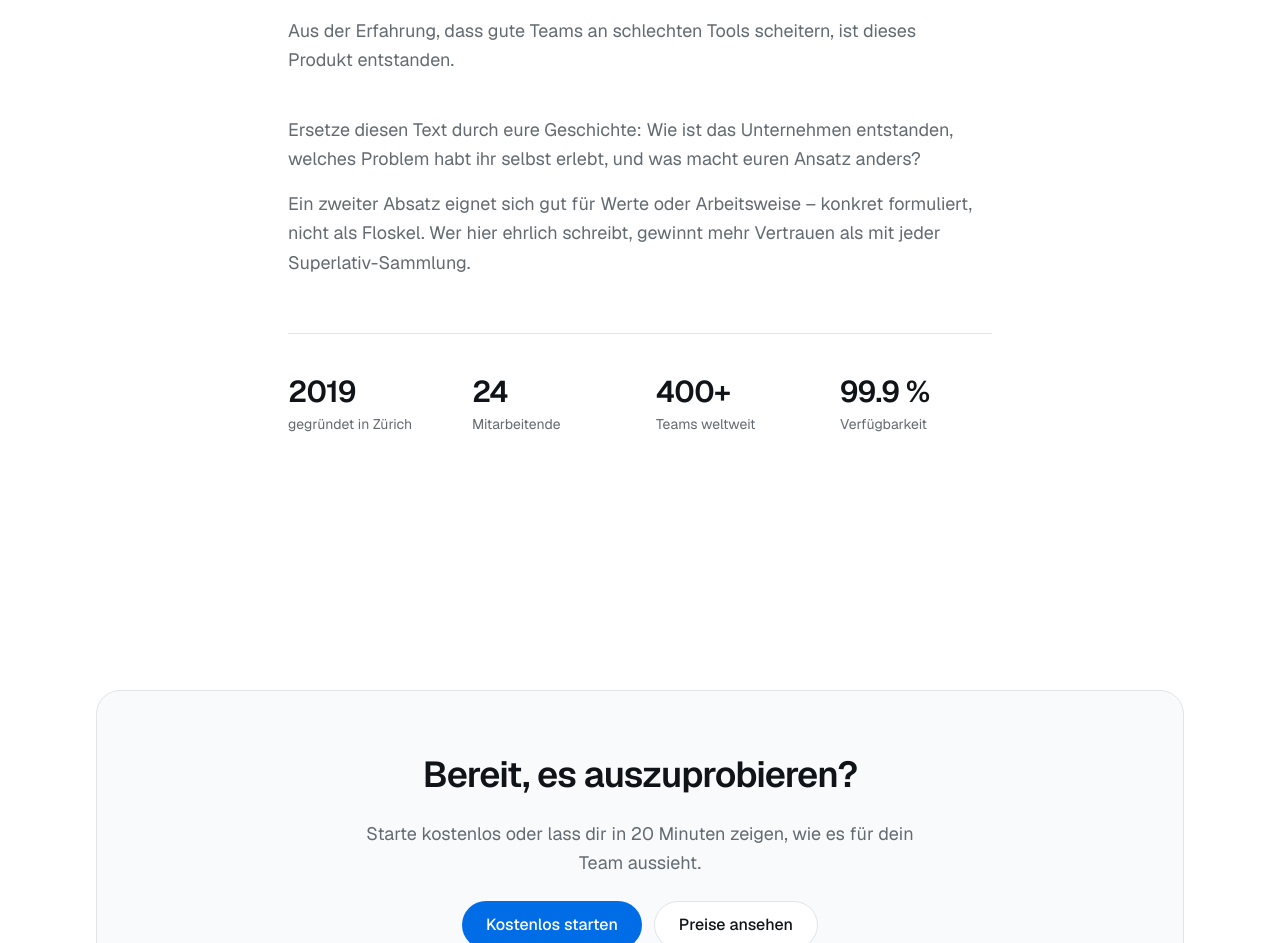
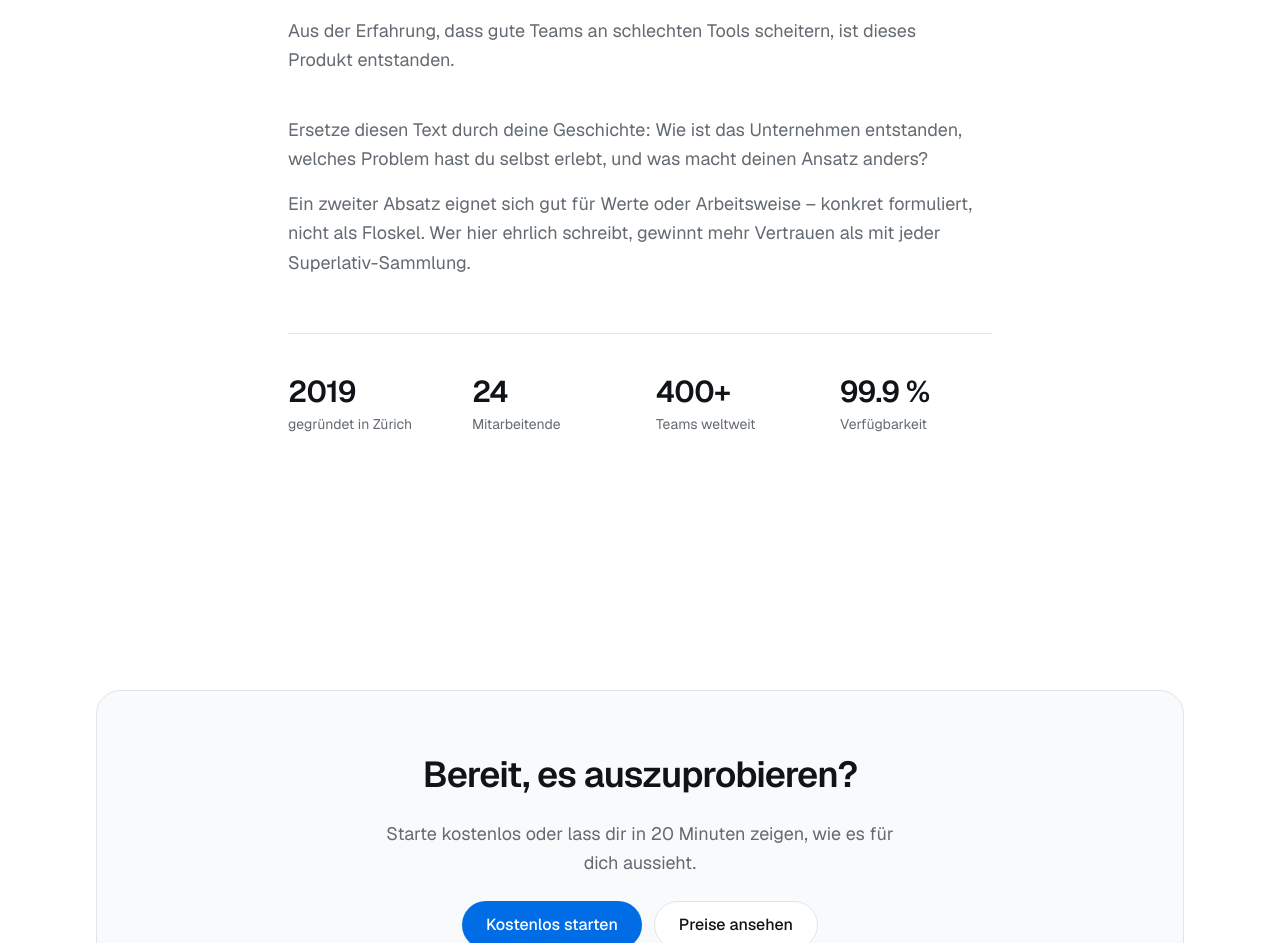
Before and after one commit to mrcldbrnr/marketing-page, a Next.js app: page /ueber-uns in a window 1280 px wide. Shown: the part 309-1252 px from the top of the page. Built offline with nearby package versions, Linux system fonts and the light colour scheme; no server answers.

Commit message:
Ansprache auf du anpassen

```diff
--- a/src/app/datenschutz/page.tsx
+++ b/src/app/datenschutz/page.tsx
@@ -17,7 +17,7 @@ export default function PrivacyPage() {
       <Prose className="mt-8">
         <p className="rounded-xl border border-border bg-surface p-4 text-sm">
           <strong>Platzhalter.</strong> Diese Seite enthält Beispieltext und ist keine
-          Rechtsberatung. Erstelle eine auf eure tatsächliche Datenverarbeitung zugeschnittene
+          Rechtsberatung. Erstelle eine auf deine tatsächliche Datenverarbeitung zugeschnittene
           Erklärung (revDSG, ggf. DSGVO) und lass sie prüfen.
         </p>
 
@@ -35,7 +35,7 @@ export default function PrivacyPage() {
 
         <h2>Zweck und Rechtsgrundlage</h2>
         <p>
-          Ergänze hier, zu welchem Zweck ihr die Daten bearbeitet und worauf sich die Bearbeitung
+          Ergänze hier, zu welchem Zweck du die Daten bearbeitest und worauf sich die Bearbeitung
           stützt.
         </p>
 
--- a/src/app/ueber-uns/page.tsx
+++ b/src/app/ueber-uns/page.tsx
@@ -29,8 +29,8 @@ export default function AboutPage() {
 
         <div className="mt-10 flex flex-col gap-4 text-lg leading-relaxed text-muted text-pretty">
           <p>
-            Ersetze diesen Text durch eure Geschichte: Wie ist das Unternehmen entstanden, welches
-            Problem habt ihr selbst erlebt, und was macht euren Ansatz anders?
+            Ersetze diesen Text durch deine Geschichte: Wie ist das Unternehmen entstanden, welches
+            Problem hast du selbst erlebt, und was macht deinen Ansatz anders?
           </p>
           <p>
             Ein zweiter Absatz eignet sich gut für Werte oder Arbeitsweise – konkret formuliert,
--- a/src/content/landing.ts
+++ b/src/content/landing.ts
@@ -5,9 +5,9 @@
 
 export const hero = {
   eyebrow: "Neu: Automatisierte Workflows",
-  title: "Alles, was dein Team braucht. An einem Ort.",
+  title: "Alles, was du hast. An einem Ort.",
   description:
-    "Von der Idee bis zum Release: plane, priorisiere und liefere in einem Tool, das dein Team wirklich gern benutzt.",
+    "Von der Idee bis zum Release: plane, priorisiere und liefere in einem Tool, das du wirklich gern benutzt.",
   primaryCta: { label: "Kostenlos starten", href: "/kontakt" },
   secondaryCta: { label: "Funktionen ansehen", href: "#funktionen" },
   note: "Keine Kreditkarte nötig · 14 Tage testen",
@@ -48,7 +48,7 @@ export const features = {
     },
     {
       title: "Offene Schnittstellen",
-      description: "REST-API, Webhooks und fertige Integrationen für die Tools, die ihr schon habt.",
+      description: "REST-API, Webhooks und fertige Integrationen für die Tools, die du schon hast.",
       icon: "plug",
     },
     {
@@ -93,9 +93,9 @@ export const faq = {
         "Die meisten Teams sind in unter einer Stunde startklar. Für Migrationen aus bestehenden Systemen unterstützen wir kostenlos.",
     },
     {
-      question: "Wo liegen unsere Daten?",
+      question: "Wo liegen meine Daten?",
       answer:
-        "In Rechenzentren in der Schweiz oder der EU – ihr wählt die Region bei der Einrichtung.",
+        "In Rechenzentren in der Schweiz oder der EU – du wählst die Region bei der Einrichtung.",
     },
     {
       question: "Kann ich jederzeit kündigen?",
@@ -105,14 +105,14 @@ export const faq = {
     {
       question: "Gibt es Rabatte für Non-Profits?",
       answer:
-        "Ja, gemeinnützige Organisationen und Bildungseinrichtungen erhalten 50 % Rabatt. Meldet euch einfach bei uns.",
+        "Ja, gemeinnützige Organisationen und Bildungseinrichtungen erhalten 50 % Rabatt. Melde dich einfach bei uns.",
     },
   ],
 };
 
 export const cta = {
   title: "Bereit, es auszuprobieren?",
-  description: "Starte kostenlos oder lass dir in 20 Minuten zeigen, wie es für dein Team aussieht.",
+  description: "Starte kostenlos oder lass dir in 20 Minuten zeigen, wie es für dich aussieht.",
   primaryCta: { label: "Kostenlos starten", href: "/kontakt" },
   secondaryCta: { label: "Preise ansehen", href: "/preise" },
 };
```
